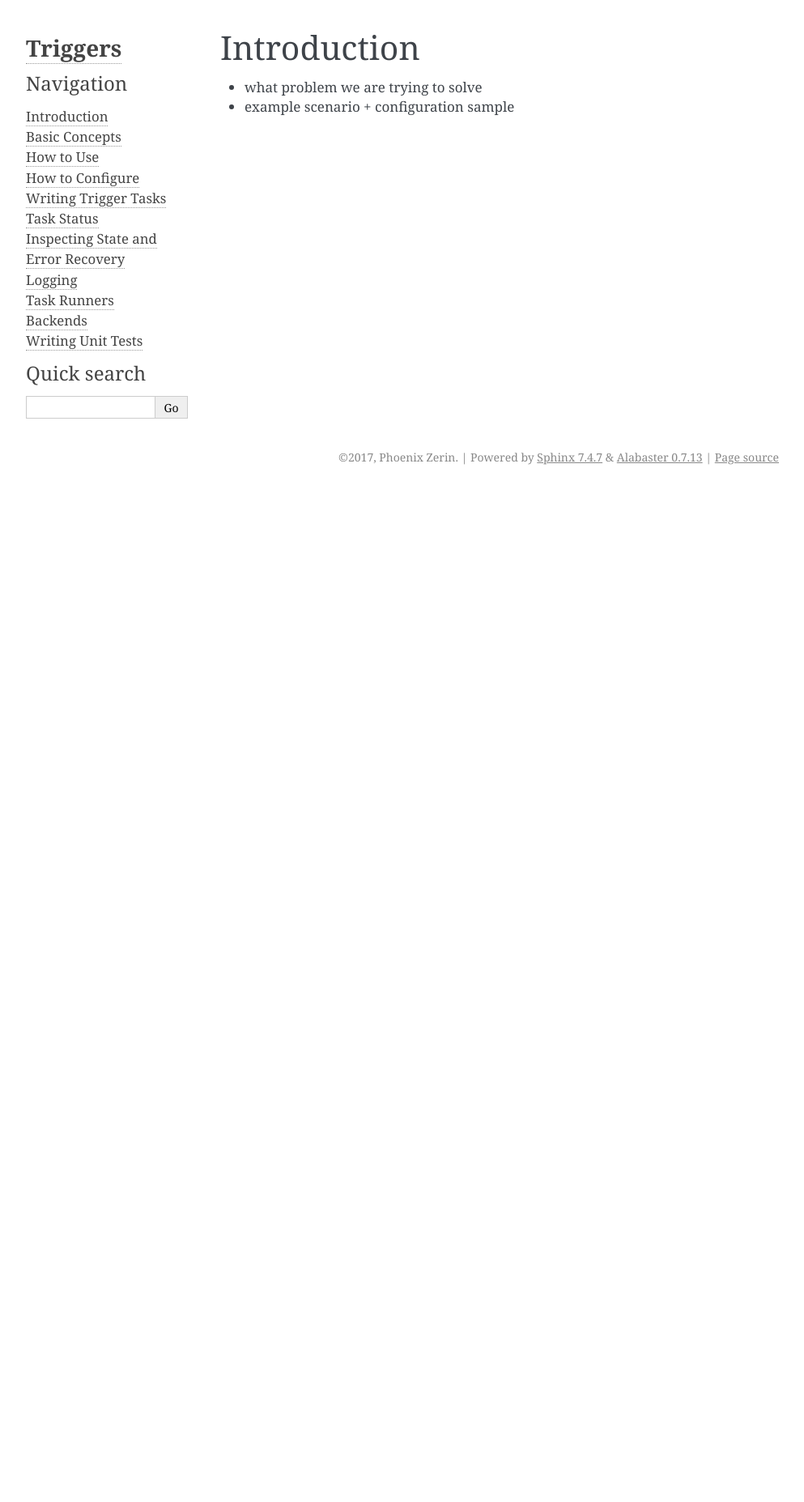
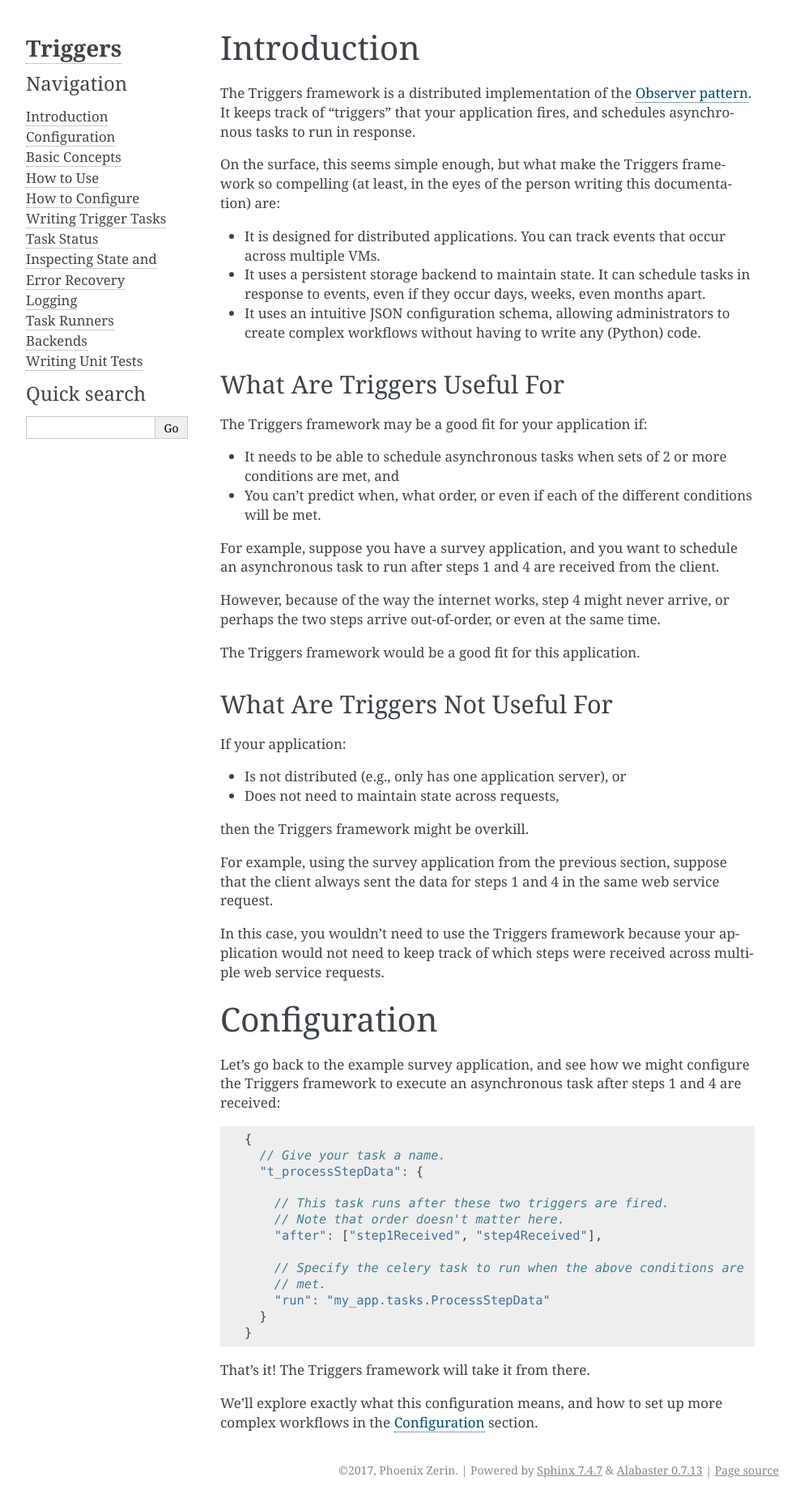
Before and after one commit to lenddoefl/triggers, a Sphinx documentation site: the page built from docs/introduction.rst, in a window 1280 px wide. Shown: the whole page at 81% size, without its empty margins (148-1141 px from the left). Built offline with Sphinx 7.4.7, drawn with Linux system fonts in a browser that asks for light colours; before the commit the page ends 900 px from its top, so only the background shows below that.

Commit message:
Added content to introduction section.

```diff
--- a/docs/introduction.rst
+++ b/docs/introduction.rst
@@ -1,5 +1,83 @@
 ============
 Introduction
 ============
-- what problem we are trying to solve
-- example scenario + configuration sample
+The Triggers framework is a distributed implementation of the
+`Observer pattern`_.  It keeps track of "triggers" that your application fires,
+and schedules asynchronous tasks to run in response.
+
+On the surface, this seems simple enough, but what make the Triggers framework
+so compelling (at least, in the eyes of the person writing this documentation)
+are:
+
+- It is designed for distributed applications.  You can track events that occur
+  across multiple VMs.
+- It uses a persistent storage backend to maintain state.  It can schedule tasks
+  in response to events, even if they occur days, weeks, even months apart.
+- It uses an intuitive JSON configuration schema, allowing administrators to
+  create complex workflows without having to write any (Python) code.
+
+What Are Triggers Useful For
+============================
+The Triggers framework may be a good fit for your application if:
+
+- It needs to be able to schedule asynchronous tasks when sets of 2 or more
+  conditions are met, and
+- You can't predict when, what order, or even if each of the different
+  conditions will be met.
+
+For example, suppose you have a survey application, and you want to schedule an
+asynchronous task to run after steps 1 and 4 are received from the client.
+
+However, because of the way the internet works, step 4 might never arrive, or
+perhaps the two steps arrive out-of-order, or even at the same time.
+
+The Triggers framework would be a good fit for this application.
+
+What Are Triggers Not Useful For
+================================
+
+If your application:
+
+- Is not distributed (e.g., only has one application server), or
+- Does not need to maintain state across requests,
+
+then the Triggers framework might be overkill.
+
+For example, using the survey application from the previous section, suppose
+that the client always sent the data for steps 1 and 4 in the same web service
+request.
+
+In this case, you wouldn't need to use the Triggers framework because your
+application would not need to keep track of which steps were received across
+multiple web service requests.
+
+=============
+Configuration
+=============
+Let's go back to the example survey application, and see how we might configure
+the Triggers framework to execute an asynchronous task after steps 1 and 4 are
+received:
+
+.. code-block:: javascript
+
+   {
+     // Give your task a name.
+     "t_processStepData": {
+
+       // This task runs after these two triggers are fired.
+       // Note that order doesn't matter here.
+       "after": ["step1Received", "step4Received"],
+
+       // Specify the celery task to run when the above conditions are
+       // met.
+       "run": "my_app.tasks.ProcessStepData"
+     }
+   }
+
+That's it!  The Triggers framework will take it from there.
+
+We'll explore exactly what this configuration means, and how to set up more
+complex workflows in the :doc:`Configuration </configuration>` section.
+
+
+.. _Observer pattern: https://en.wikipedia.org/wiki/Observer_pattern
```
